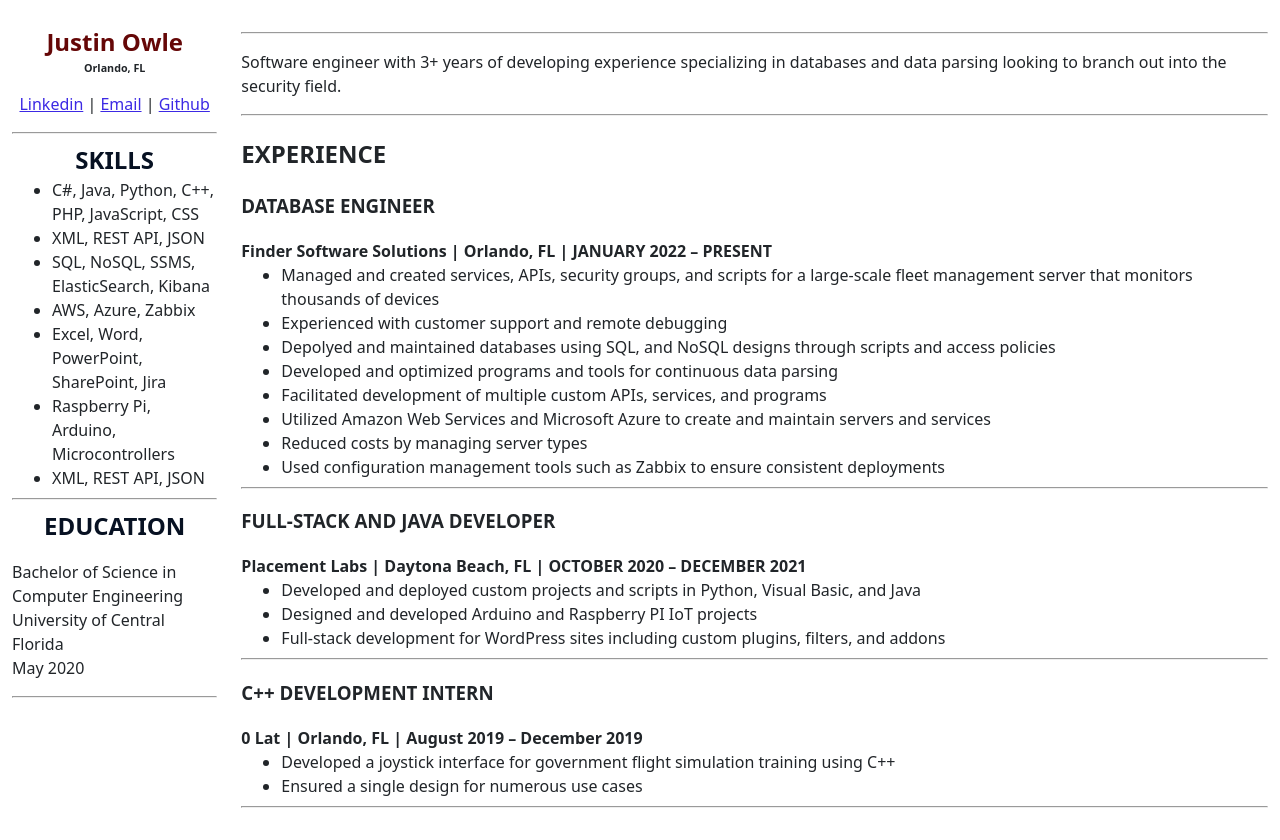
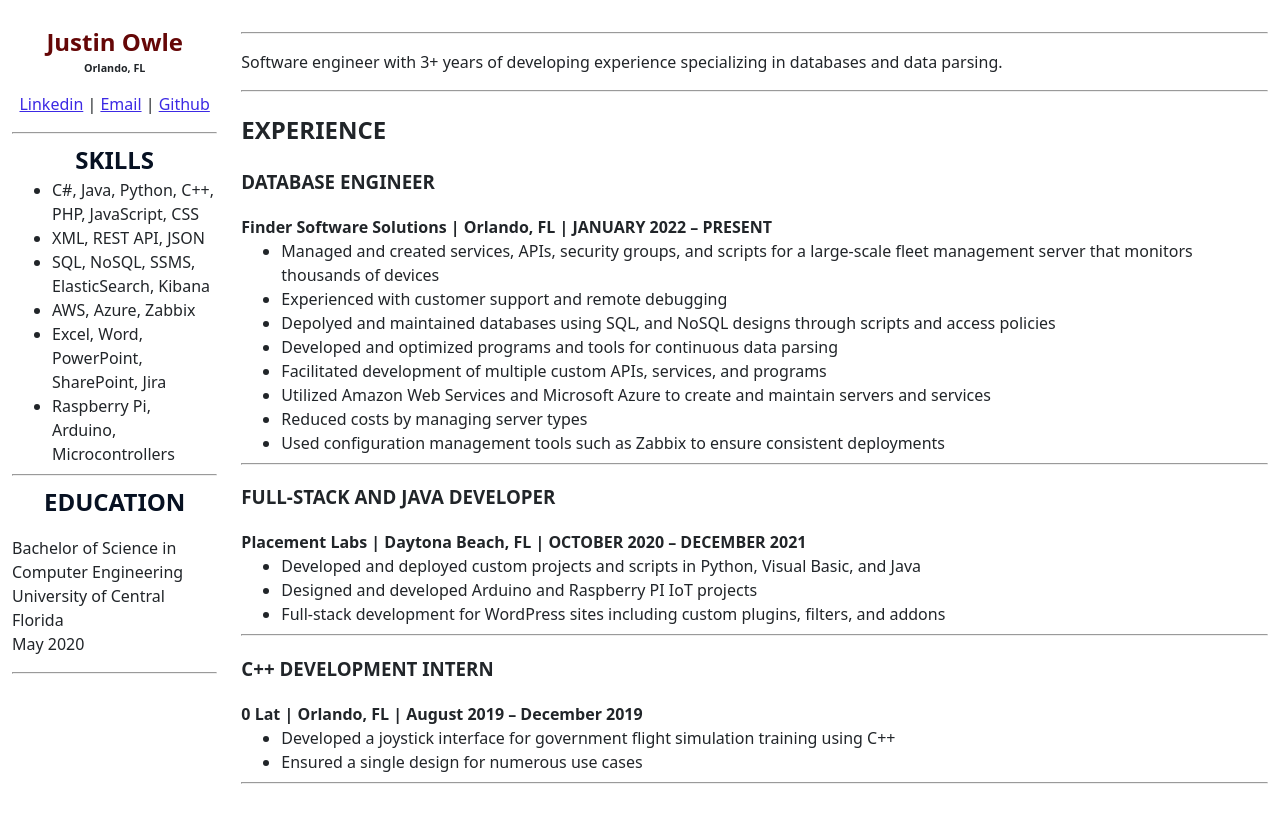
Before and after one commit to JustinOwle/JustinOwle.github.io, a plain HTML site: page index.html in a window 1280 px wide. After the commit the page ends 816 px from the top, so only its background shows below. Drawn offline with nearby package versions, Linux system fonts and the light colour scheme.

Commit message:
Edited Mission

```diff
--- a/index.html
+++ b/index.html
@@ -20,7 +20,6 @@
                     <li>AWS, Azure, Zabbix</li>
                     <li>Excel, Word, PowerPoint, SharePoint, Jira</li>
                     <li>Raspberry Pi, Arduino, Microcontrollers</li>
-                    <li>XML, REST API, JSON</li>
                 </ul>
                 <hr>
                 <h1>EDUCATION</h1>
@@ -34,7 +33,7 @@
             <main class="bd-main order-1">
                 <hr>
                 <p>
-                    Software engineer with 3+ years of developing experience specializing in databases and data parsing looking to branch out into the security field.
+                    Software engineer with 3+ years of developing experience specializing in databases and data parsing.
                 </p>
                 <hr>
                 <h2>EXPERIENCE</h2>
```
